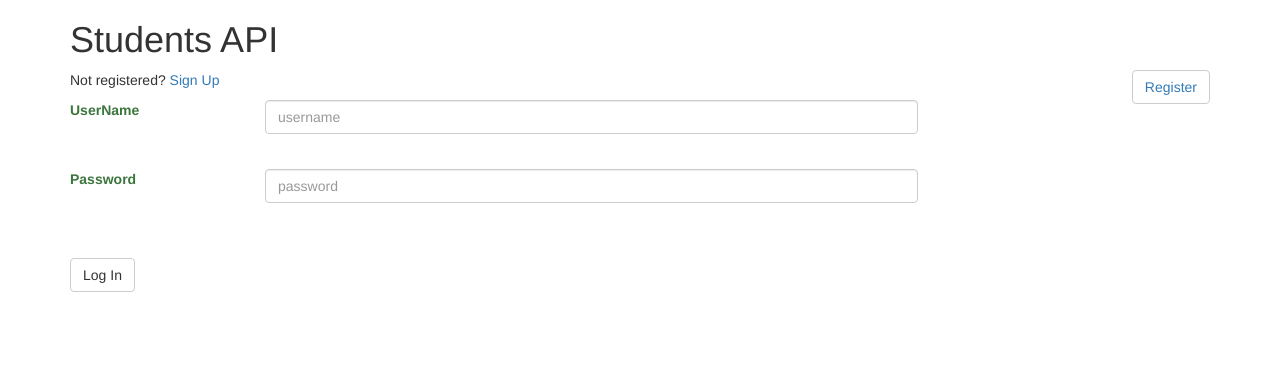
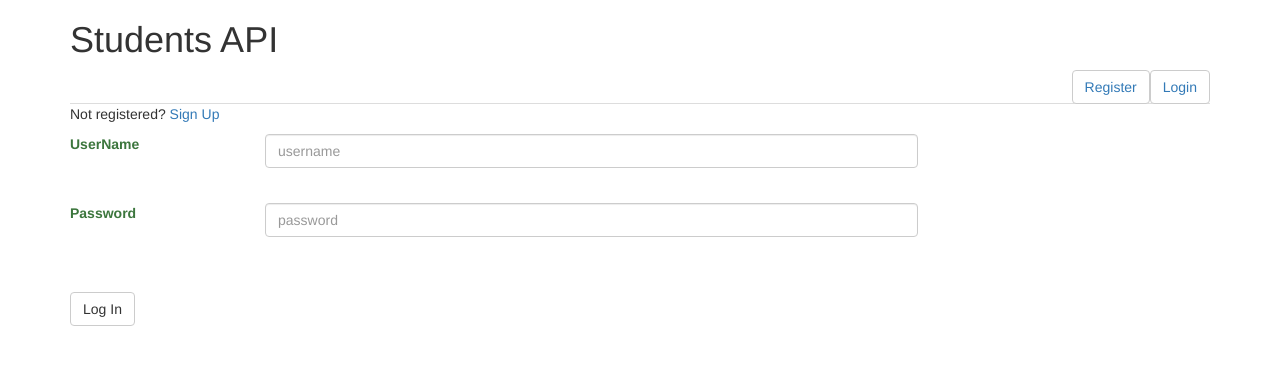
Before and after one commit to gajal123/Students_API, a Django app: page /login/ in a window 1280 px wide. Shown: the top 365 px of the page. Run offline with Django 3.2, Linux system fonts and the light colour scheme; some libraries are stand-ins or nearby versions.

Commit message:
small UI change

```diff
--- a/Accounts/templates/base.html
+++ b/Accounts/templates/base.html
@@ -35,14 +35,14 @@
                 <span class="icon-bar"></span>
               </button>
             </div>
+
+                <ul class="nav nav-tabs">
                     {% if request.user.is_authenticated %}
-                <ul class="nav nav-tabs">
                         <li><a data-toggle="tab" href="#cources"><span class="glyphicon glyphicon-list-alt"></span> Courses</a></li>
                         {% if request.user.is_staff %}
                             <li><a data-toggle="tab" href="#students"><span class="glyphicon glyphicon-user"></span> Students</a></li>
+                            <li><a data-toggle="tab" href="#enroll">Enroll Students</a></li>
                         {% endif %}
-                    <li><a data-toggle="tab" href="#enroll">Enroll Students</a></li>
-                        {% if request.user.is_authenticated %}
                             <li style="float:right"><button type="button" class="btn btn-default"><a href="{% url 'logout'%}">Logout</a></button><br/></li>
                     {% else %}
                       	<li style="float:right"><button type="button" class="btn btn-default"><a href="{% url 'login'%}">Login</a></button></li>
@@ -50,7 +50,7 @@
                     {% endif %}
 
             </ul>
-            {% endif %}
+
 
           {% block content %}
           {% endblock %}
--- a/Accounts/templates/login.html
+++ b/Accounts/templates/login.html
@@ -3,9 +3,6 @@
 {% block title %}Login{% endblock %}
 
 {% block content %}
-<div class="navbar-collapse navbar-right collapse">
-    <button type="button" class="btn btn-default"><a href="{% url 'register'%}">Register</a></button>
-</div>
 <div class="login-page">
       <p class="message">Not registered? <a href="{% url 'register' %}">Sign Up</a></p>
      <form action="" method="post">  {% csrf_token %}
```
Lines whose indentation alone changed are shown as unchanged.
